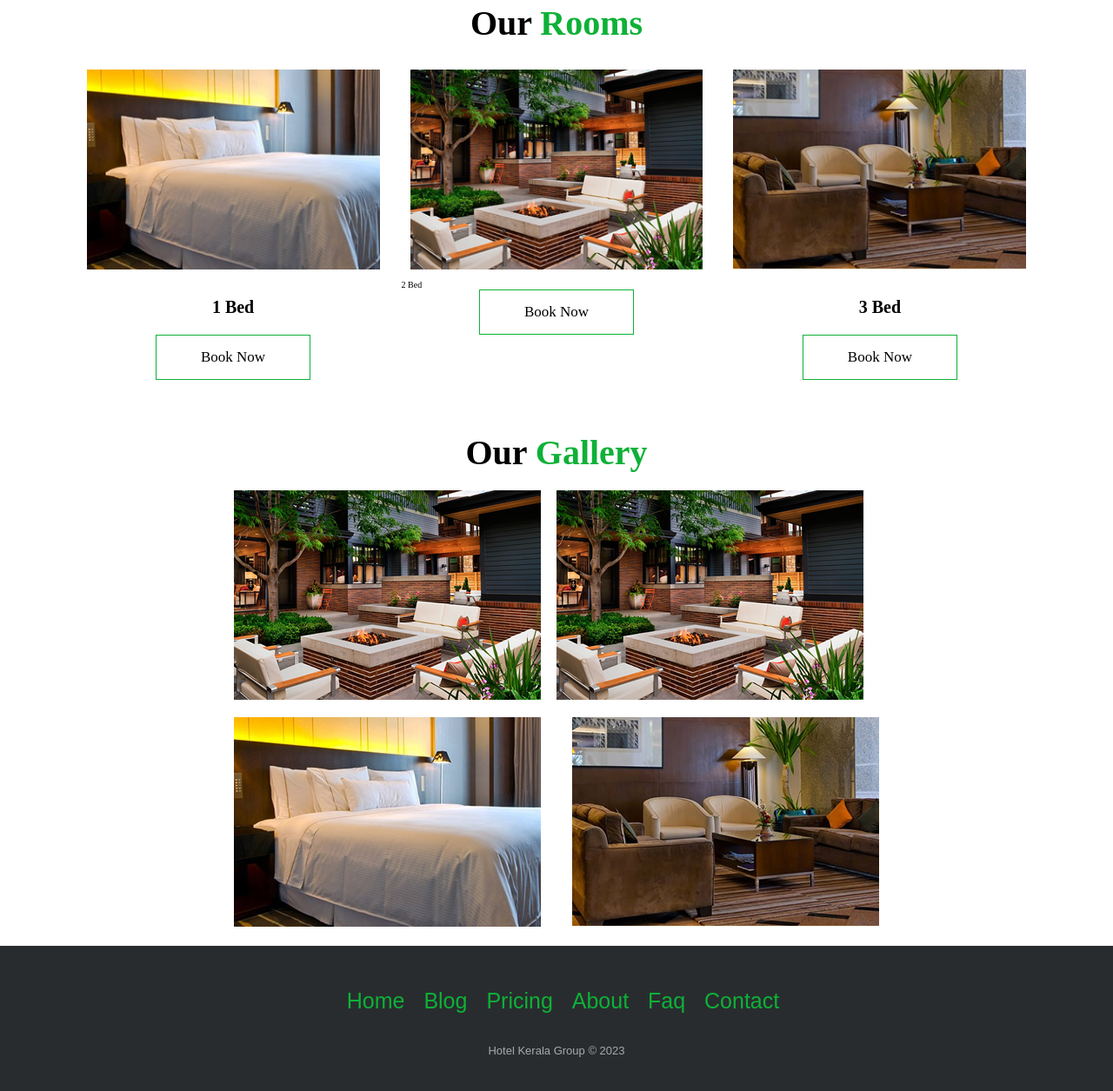
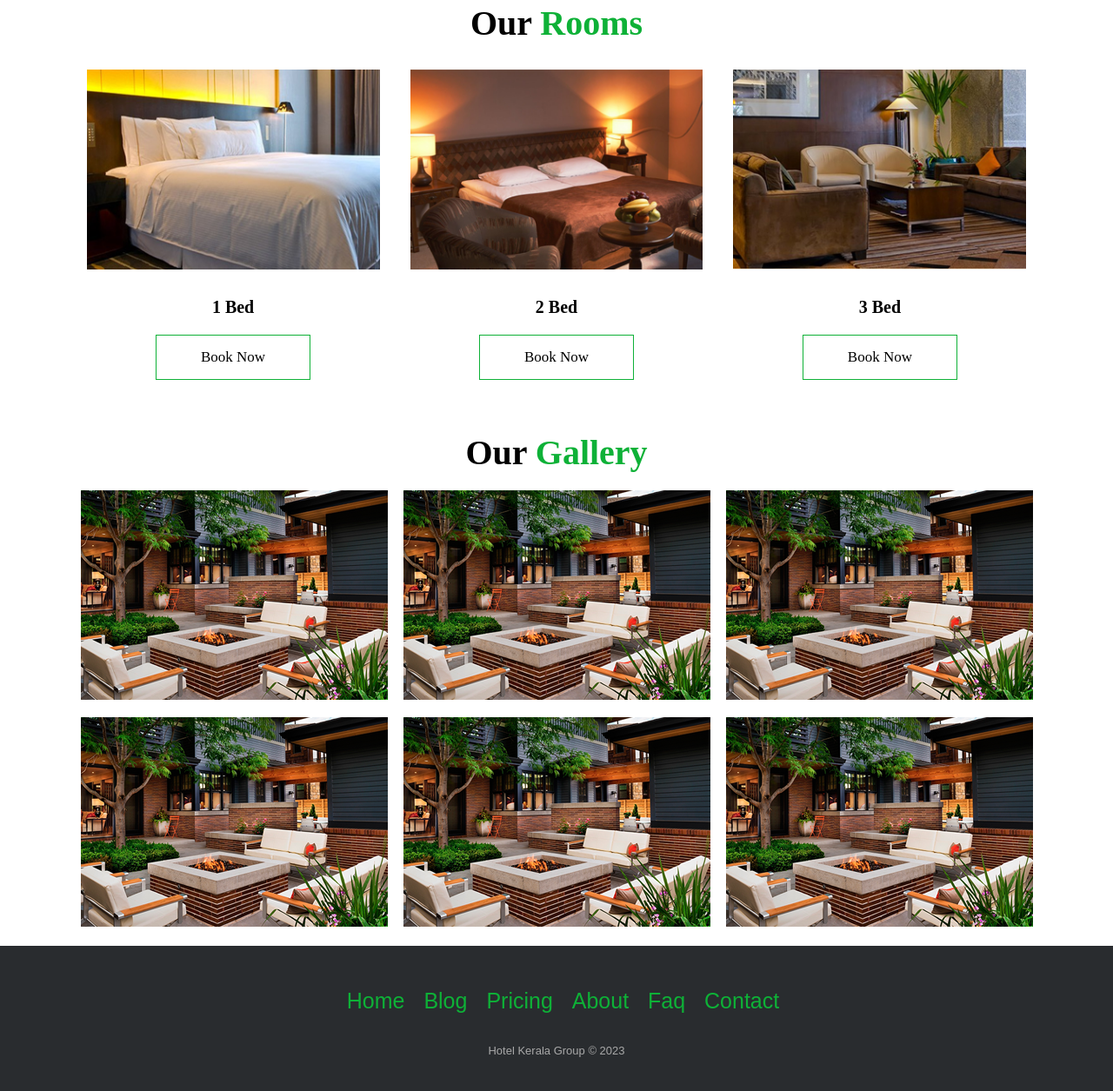
Before and after one commit to salamkottumala/hotel_kerala_html_css, a plain HTML site: page index.html in a window 1280 px wide. Shown: the part 851-2106 px from the top of the page at 87% size. Drawn offline with Linux system fonts and the light colour scheme.

Commit message:
Update index.html

```diff
--- a/index.html
+++ b/index.html
@@ -86,8 +86,8 @@
            </div>
 
            <div class="room-box">
-            <img src="award1.png" alt="">
-            <div class="beds4">
+            <img src="award4.png" alt="">
+            <div class="beds">
                 <span>2 bed</span>
             </div>
             <div class="book-room-btn">
@@ -125,16 +125,16 @@
 
         </div>
         <div class="inner-gallery">
-            <img src="award2.png" alt="">
+            <img src="award1.png" alt="">
         </div>
         <div class="inner-gallery">
-            <img src="award5.png" alt="">
+            <img src="award1.png" alt="">
         </div>
         <div class="inner-gallery">
-            <img src="award3.png" alt="">
+            <img src="award1.png" alt="">
         </div>
         <div class="inner-gallery">
-            <img src="award6.png" alt="">
+            <img src="award1.png" alt="">
         </div>
     </div>
 </div>
```
